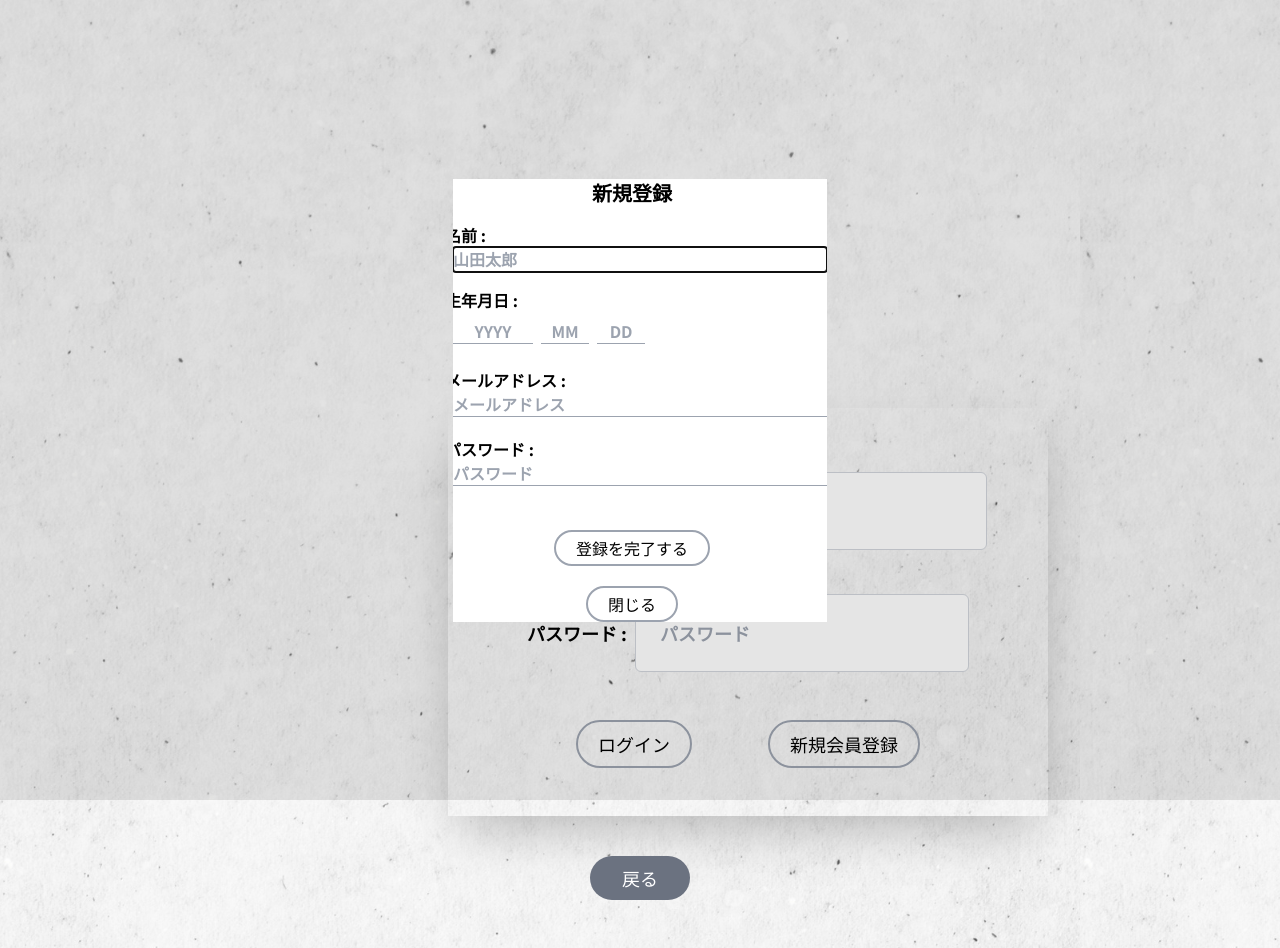
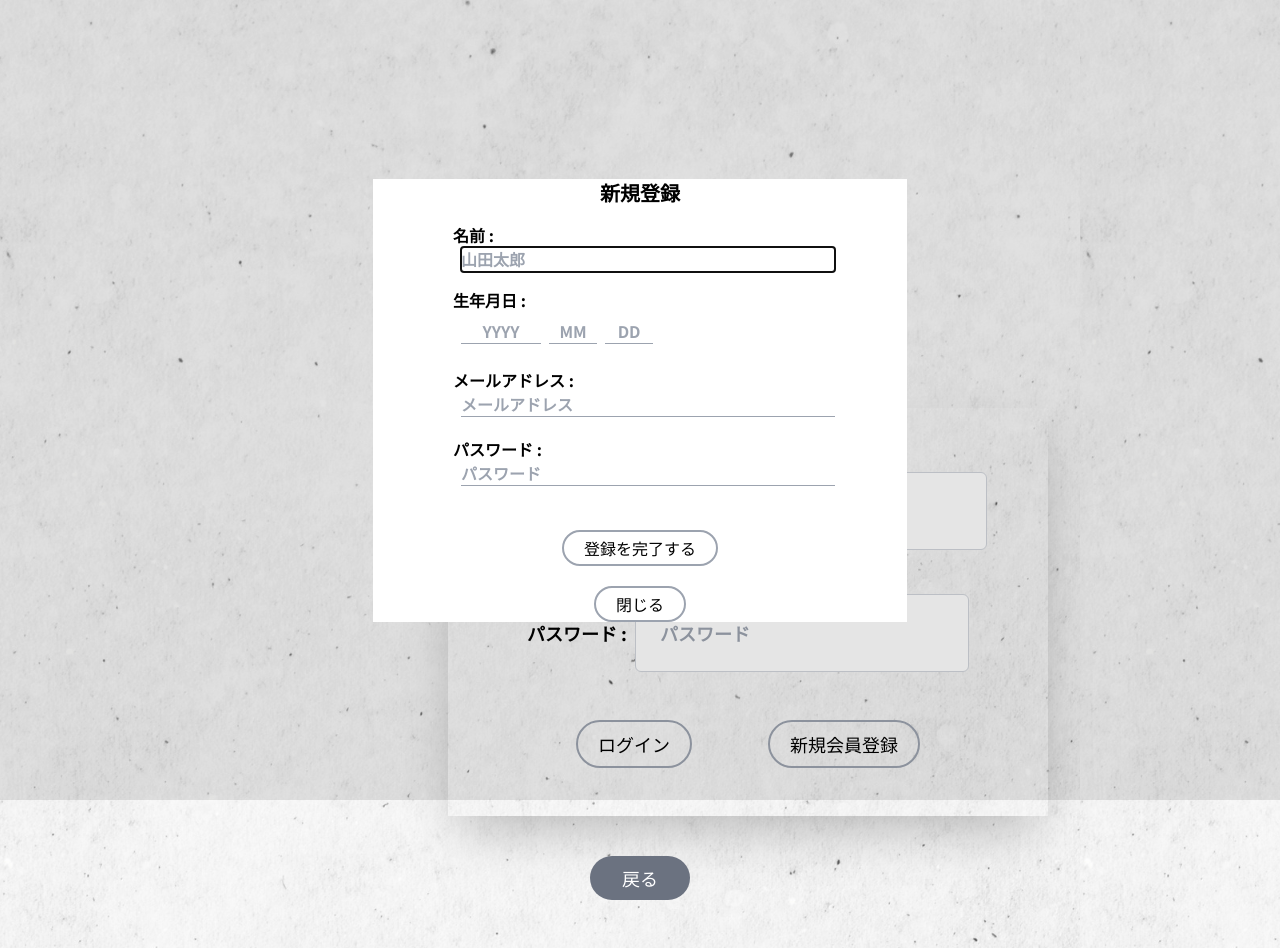
Before and after one commit to kotoaaa0327/my-react-project, a React (Vite) app in the folder frontend/: page /fanclub/detail in a window 1280 px wide. Both pictures are taken after a click on the button "新規会員登録". Built offline with nearby package versions, Linux system fonts and the light colour scheme; no server answers; a web font is replaced by a local one.

Commit message:
最終修正

```diff
--- a/frontend/src/components/AuthForm.tsx
+++ b/frontend/src/components/AuthForm.tsx
@@ -91,7 +91,7 @@ export default function LoginForm({ onLoginSuccess }: LoginFormProps) {
     <>
     {/* 新規登録フォーム */}
       <dialog id="signup_modal" className="modal">
-        <div className="modal-box text-left flex flex-col items-center">
+        <div className="modal-box text-left md:px-20 flex flex-col items-center">
           <h3 className="font-bold text-xl text-center">新規登録</h3>
 
           {/* モーダル内のエラー表示 */}
```
